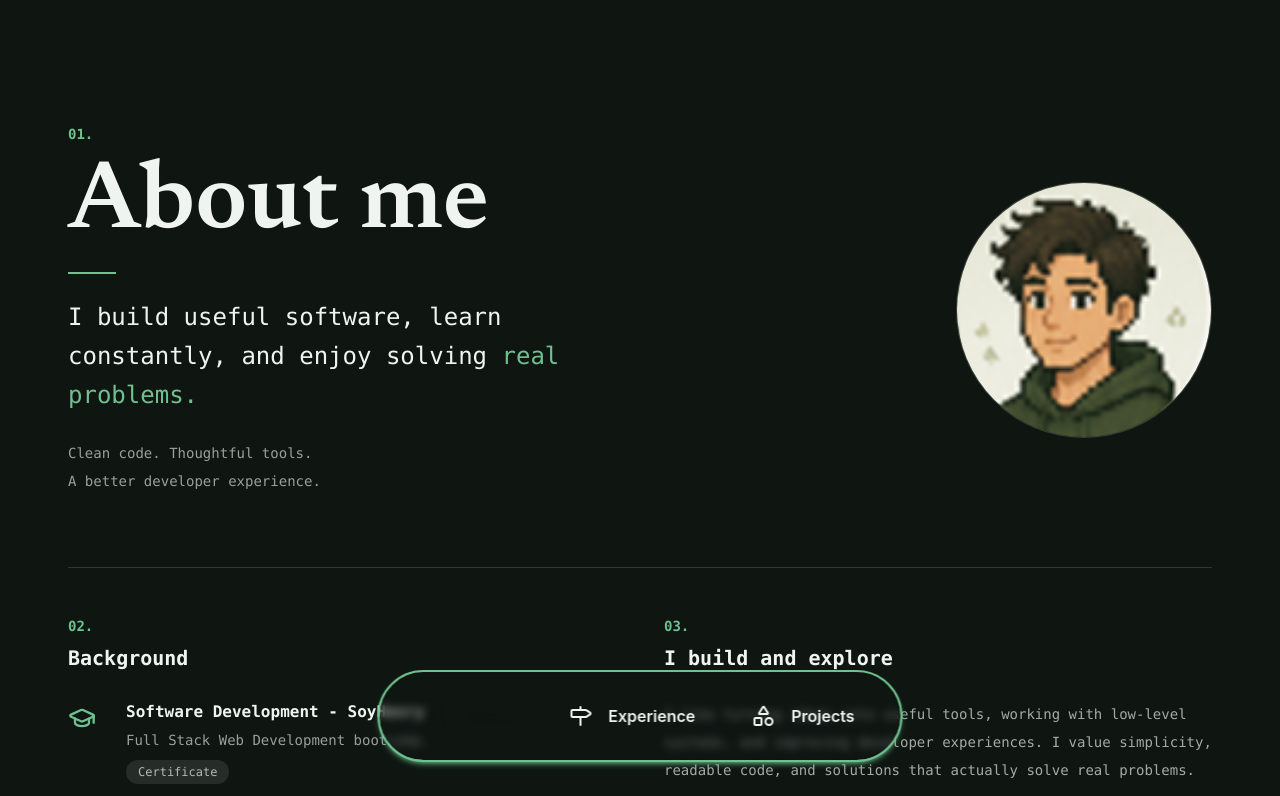
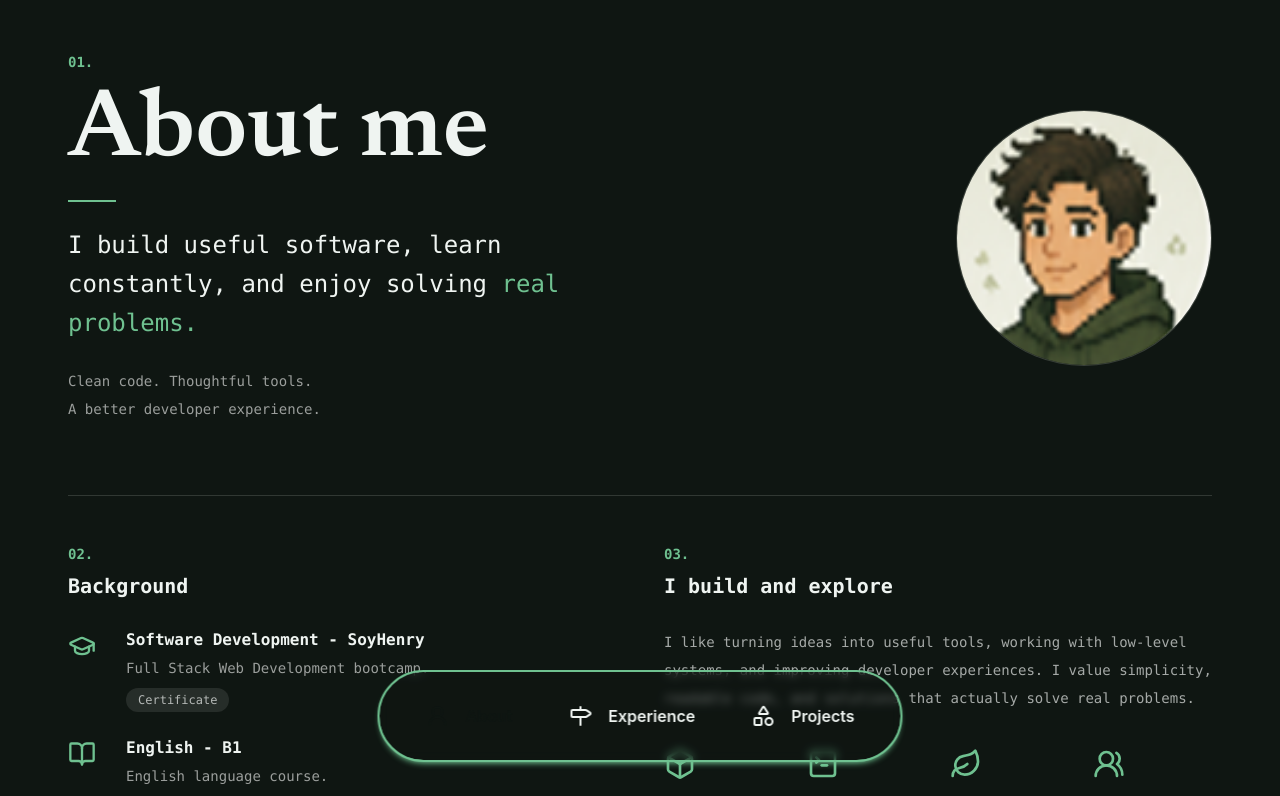
Before and after one commit to dreck-sallow/personal-web, a SvelteKit app: page / in a window 1280 px wide. Shown: the top 796 px of the page. Built offline with nearby package versions, Linux system fonts and the light colour scheme.

Commit message:
:sparkles: use common top spacing

```diff
--- a/src/routes/(personal)/+layout.svelte
+++ b/src/routes/(personal)/+layout.svelte
@@ -14,8 +14,10 @@
   />
 </svelte:head>
 
-<main class="min-h-screen bg-background p-3 text-txt md:p-5 pb-22">
-  {@render children()}
+<main class="min-h-screen bg-background p-3 pb-22 text-txt md:p-5 md:pb-22">
+  <div class="mx-auto min-h-[calc(100vh-1.5rem)] w-full max-w-7xl px-5 py-6 pb-32 md:min-h-[calc(100vh-2.5rem)] md:px-12 md:py-8">
+    {@render children()}
+  </div>
 
   <NavPrincipal />
 </main>
--- a/src/routes/(personal)/+page.svelte
+++ b/src/routes/(personal)/+page.svelte
@@ -65,8 +65,8 @@
   <title>About me | Dre</title>
 </svelte:head>
 
-<div class="mx-auto flex min-h-[calc(100vh-1.5rem)] w-full max-w-7xl flex-col px-5 py-6 md:min-h-[calc(100vh-2.5rem)] md:px-12 md:py-8 pb-12!">
-  <section class="grid flex-1 items-center gap-10 border-b border-txt/15 py-14 md:grid-cols-[1fr_360px] md:py-18">
+<div class="flex flex-col pb-12">
+  <section class="grid flex-1 items-center gap-10 border-b border-txt/15 pb-14 md:grid-cols-[1fr_360px] md:pb-18">
     <div>
       <p class="font-mono text-sm font-bold text-primary">01.</p>
       <h1 class="mt-3 font-newsreader text-6xl leading-none font-semibold md:text-8xl">
--- a/src/routes/(personal)/jobs/+page.svelte
+++ b/src/routes/(personal)/jobs/+page.svelte
@@ -47,11 +47,11 @@
 </svelte:head>
 
 <div
-  class="mx-auto grid min-h-[calc(100vh-1.5rem)] w-full max-w-7xl gap-10 px-5 py-6 pb-32! md:min-h-[calc(100vh-2.5rem)] md:py-8 lg:grid-cols-[minmax(460px,0.9fr)_minmax(0,1.35fr)] lg:gap-24"
+  class="grid gap-10 lg:grid-cols-[minmax(460px,0.9fr)_minmax(0,1.35fr)] lg:gap-24"
 >
   <aside class="border-b border-txt/15 pb-10 lg:border-b-0 lg:pb-0">
     <div class="lg:sticky lg:top-8">
-      <!-- <p class="font-mono text-sm font-bold text-primary">02.</p> -->
+      <p class="font-mono text-sm font-bold text-primary">02.</p>
       <h1
         class="mt-3 font-newsreader text-6xl leading-none font-semibold md:text-8xl lg:text-[5.5rem]"
       >
--- a/src/routes/(personal)/projects/+page.svelte
+++ b/src/routes/(personal)/projects/+page.svelte
@@ -90,11 +90,10 @@
   <title>{projects.title} | Dre</title>
 </svelte:head>
 
-<div
-  class="mx-auto flex min-h-[calc(100vh-1.5rem)] w-full max-w-7xl flex-col px-5 pb-32! py-6 md:min-h-[calc(100vh-2.5rem)] md:px-12 md:py-8"
->
+<div class="flex flex-col">
   <header class="max-w-2xl">
-    <h1 class="font-newsreader text-6xl leading-none font-semibold md:text-8xl">
+    <p class="font-mono text-sm font-bold text-primary">03.</p>
+    <h1 class="mt-3 font-newsreader text-6xl leading-none font-semibold md:text-8xl">
       {projects.title}
     </h1>
     <div class="mt-5 h-0.5 w-12 bg-primary"></div>
```
